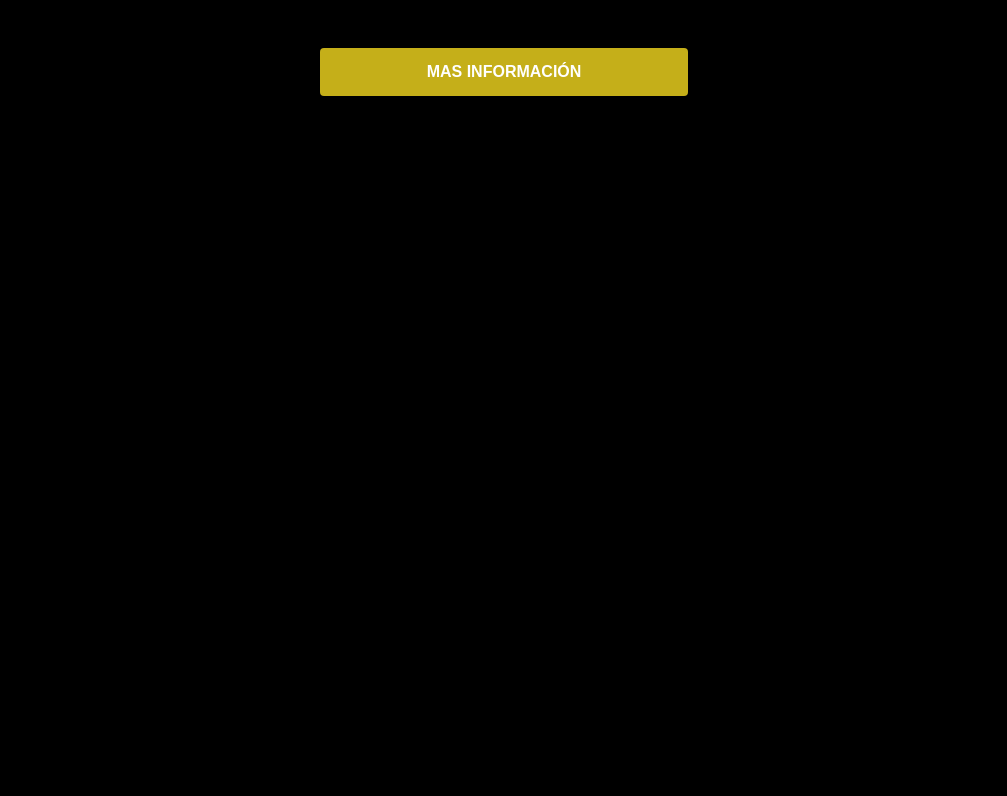
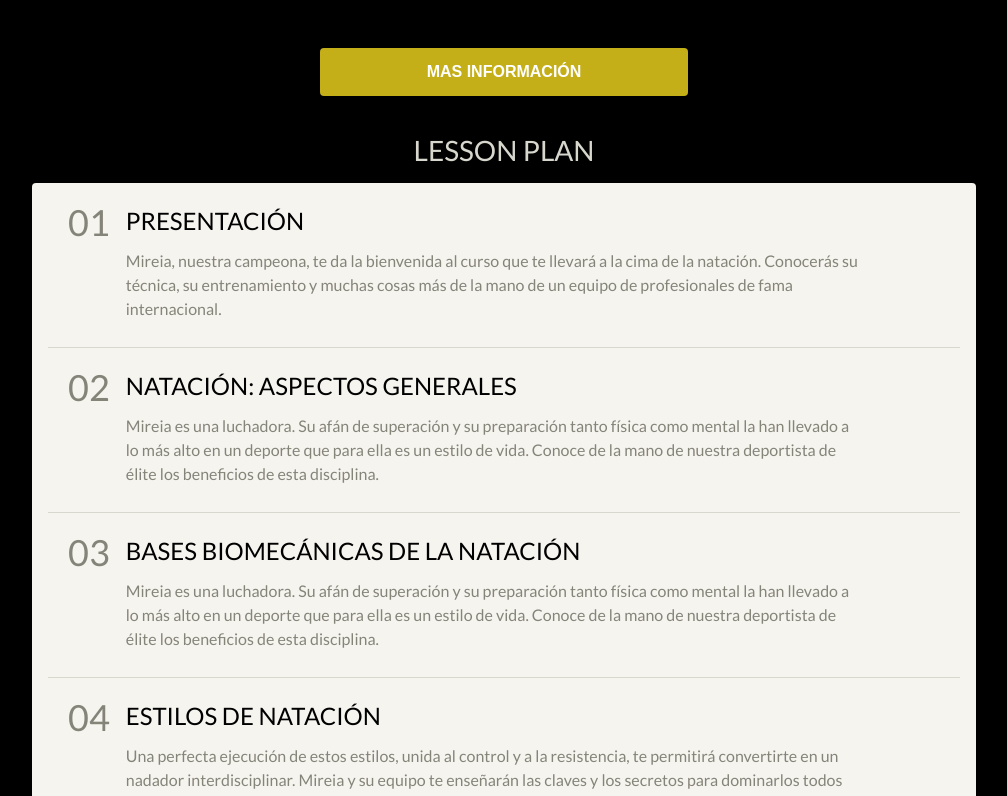
Before and after one commit to DanielL29/unyco-test-maquetacion, a React (Vite) app: page / in a window 1280 px wide. Shown: the part 1180-1976 px from the top of the page, without its empty margins (136-1143 px from the left). Before the commit the page ends 1316 px from the top, so only its background shows below. Built offline with nearby package versions, Linux system fonts and the light colour scheme; no server answers.

Commit message:
feat: add lesson plan to landing page index

```diff
--- a/src/pages/landing-page/index.tsx
+++ b/src/pages/landing-page/index.tsx
@@ -1,4 +1,5 @@
 import Introduction from "../../layouts/landing-page/introduction";
+import LessonPlan from "../../layouts/landing-page/lesson-plan";
 import styles from "./LandingPage.module.css";
 
 export default function LandingPage() {
@@ -7,6 +8,9 @@ export default function LandingPage() {
       <section>
         <Introduction />
       </section>
+      <section>
+        <LessonPlan />
+      </section>
     </main>
   );
 }
```
